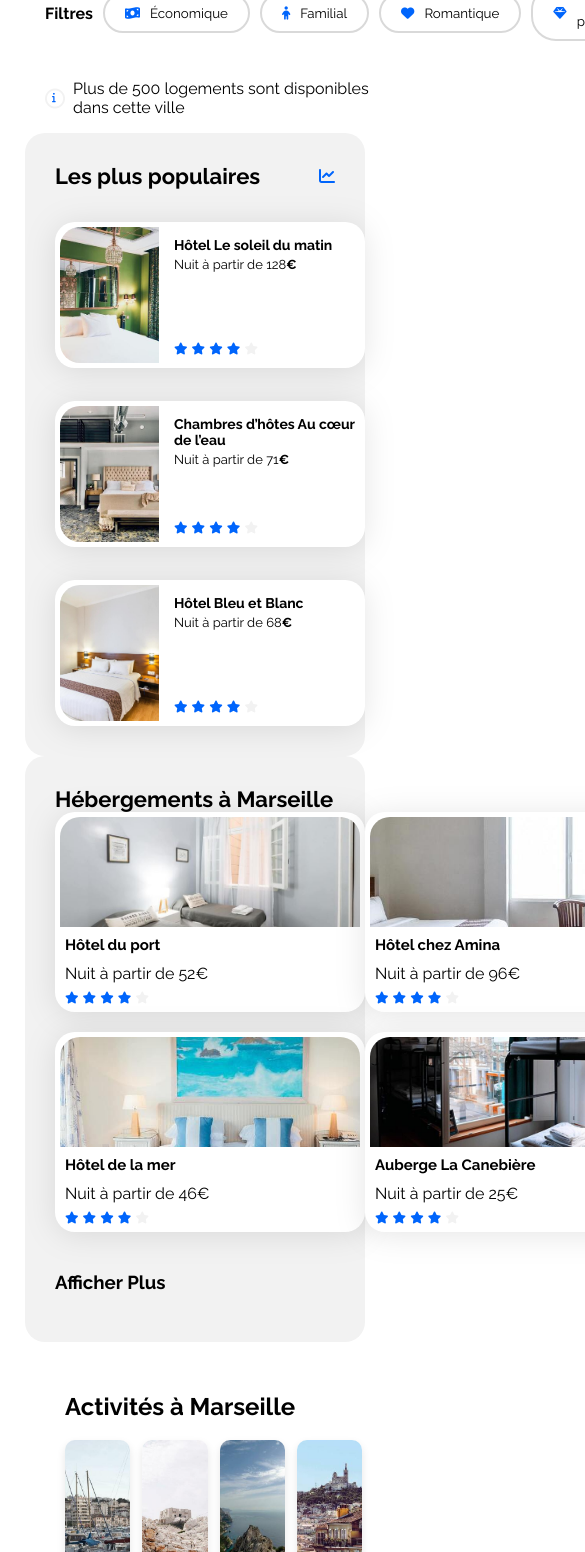
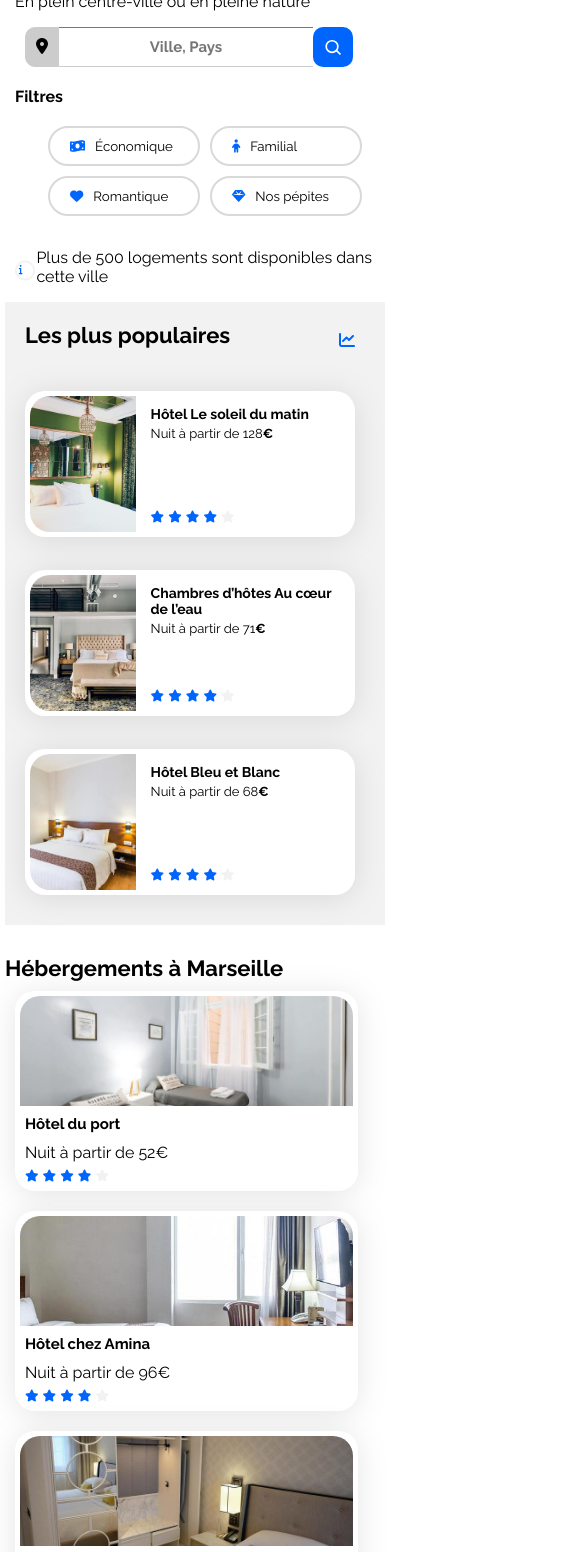
Before and after one commit to AiserJ/Projet-OpenClassrooms, a plain HTML site: page index.html in a window 390 px wide. Shown: the part 259-1811 px from the top of the page, 585 px wide, since content can reach past the window. Drawn offline with Linux system fonts and the light colour scheme.

Commit message:
Vu mobile faite

```diff
--- a/css/style.css
+++ b/css/style.css
@@ -299,6 +299,10 @@ a {
 /****** Populaires ***********/
 .populaires {
     width: 32%;
+    background-color: var(--main-bg-color);
+    border-radius: 20px;
+    padding: 30px;
+    box-sizing: border-box;
 }
 
 .populaires-title {
@@ -400,6 +404,10 @@ footer {
     margin-right: 20px;
 }
 
+.btn-icon {
+    display: none;
+}
+
 
 /* Le code ci-dessous correspond à la version responsive uniquement */
 
@@ -408,6 +416,8 @@ footer {
 @media (max-width: 1024px) {
     .hebergements-and-populaires {
         flex-direction: column;
+        margin-left: 0px;
+        margin-right: 0px;
     }
 
     .activites-marseille{
@@ -422,9 +432,6 @@ footer {
         font-size: 15px;
     }
 
-    .prix{
-
-    }
     .card-arti{
         width: 22%;
     }
@@ -442,6 +449,7 @@ footer {
     .activite-text {
         width: 100%;
         font-size: 12px;
+        padding-left: 10px;
     }
 
     .hebergements {
@@ -470,49 +478,98 @@ footer {
     .populaires-cards .card-subtitle {
         font-size: 13px;
     }
+
+    footer {
+
+    }
+
+    .btn-icon {
+        display: none;
+    }
 }
 
 /* Small devices (phones, less than 768px) */
-@media (max-width: 900px) {
-    .nav-bar {
+    @media (max-width: 767px) {
 
+
+    body {
+        margin-left: 0px;
+        margin-right: 0px;
     }
 
     .logo {
+        padding-left: 130px;
+    }
 
+    nav {
+        flex-wrap: wrap;
     }
 
     h1 {
         display: flex;
-        width: 50%;
+        width: 90%;
         font-size: 22px;
     }
 
     header {
-        padding-left: 20px;
-
-    }
-
-    .search-section {
-
+        display: flex;
+        padding-left: 10px;
+        margin-top: 100px;
     }
 
     .search-bar {
+        margin-left: 10px;
+    }
 
+    .destination{
+        width: 250px;
     }
 
     .search-btn {
+        display: none;
+    }
 
+    .btn-icon {
+        display: flex;
+        border: 0px;
+        padding: 10px;
+        border-radius: 10px 10px 10px 10px;
+        cursor: pointer;
+        background-color: var(--main-color);
+        color: white;
+        font-weight: bold;
+    }
+
+    .filtres {
+        display: flex;
+        margin-top: 20px;
+        margin-bottom: 20px;
+    }
+
+    .filters {
+        display: flex;
+        flex-wrap: wrap;
+        margin-top: 0px;
+        justify-content: center;
+    }
+
+    .filter-btn {
+        display: flex;
+        width: 40%;
     }
 
     .info-logements {
-        width: 50%;
+        width: 90%;
         display: flex;
     }
 
     .populaires {
         order: 1;
         margin: 0px;
+        padding-top: 20px;
+        padding-left: 20px;
+        background-color: #F2F2F2;
+        border-radius: 0px;
     }
 
     .populaires-cards {
@@ -521,21 +578,84 @@ footer {
         flex-direction: column;
     }
 
+    .populaires-cards a {
+        display: flex;
+        width: 100%;
+    }
+
+    .populaires-cards .card-content {
+        width: 67%;
+        padding-left: 15px;
+        display: flex;
+        flex-direction: column;
+        justify-content: space-between;
+        box-sizing: border-box;
+    }
+
+    .card {
+        width: 100%;
+    }
+
+    .hebergement {
+        order: 2;
+    }
+
     .hebergements-and-populaires {
         margin: 0px;
     }
 
-    .card {
-        width: 300px;
-    }
-
-
     .section-title {
-        padding-bottom: 0px;
+        padding-bottom: 10px;
         margin: 0px;
     }
 
-    .hebergements {
+    .hebergements-and-populaires section {
         order: 2;
+        background-color: white;
+        padding-left: 0px;
+    }
+
+    .hebergement-total {
+        display: flex;
+        flex-direction: column;
+        width: 95%;
+        padding-left: 10px;
+    }
+
+    .hebergements-marseille {
+        width: 100%;
+    }
+
+    .section-activite {
+        padding-left: 0px;
+        padding-right: 0px;
+    }
+
+    .activites-marseille {
+        width: 100%;
+        display: flex;
+        flex-direction: column;
+    }
+
+    .card-arti {
+        display: flex;
+        flex-direction: column;
+        width: 95%;
+        margin-bottom: 20px;
+        margin-left: 10px;
+    }
+
+    footer {
+        margin-left: 0px;
+    }
+
+    .footer {
+        display: flex;
+        flex-direction: column;
+    }
+
+    .info-site {
+        display: flex;
+        width: 100%;
     }
 }
--- a/index.html
+++ b/index.html
@@ -3,7 +3,7 @@
 
 <head>
     <meta charset="UTF-8">
-    <meta name="viewport" content="width=device-width, initial-scale=1.0">
+    <meta name="viewport" content="width=device-width, initial-scale=1"/>
     <title>Booki</title>
     <link rel="preconnect" href="https://fonts.googleapis.com">
     <link rel="preconnect" href="https://fonts.gstatic.com" crossorigin>
@@ -32,10 +32,13 @@
                 </div>
                 <input type="text" placeholder="Ville, Pays" class="destination">
                 <button class="search-btn" type="submit">Rechercher</button>
+                <svg class="btn-icon" xmlns="http://www.w3.org/2000/svg" width="20" height="20" fill="white" viewBox="0 0 24 24">
+                    <path d="M21 21l-4.35-4.35m1.18-5.15a7 7 0 11-14 0 7 7 0 0114 0z" stroke="currentColor" stroke-width="2" fill="none"/>
+                </svg>
             </div>
             <article>
+                <span class="filtres">Filtres</span>
                 <div class="filters">
-                    <span class="filtres">Filtres</span>
                     <button class="filter-btn"><i class="fa-solid fa-money-bill-wave"></i>Économique</button>
                     <button class="filter-btn"><i class="fa-solid fa-child"></i>Familial</button>
                     <button class="filter-btn"><i class="fa-solid fa-heart"></i>Romantique</button>
@@ -168,7 +171,7 @@
                         </div>
                 </section>
 
-                <section class="populaires">
+                <div class="populaires">
                     <div class="populaires-title">
                         <h2 class="section-title">Les plus populaires</h2>
                         <i class="fa-solid fa-chart-line" aria-hidden="true"></i>
@@ -232,7 +235,7 @@
                             </article>
                         </a>
                     </div>
-                </section>
+                </div>
             </div>
         </main>
         <section class="section-activite">
```
